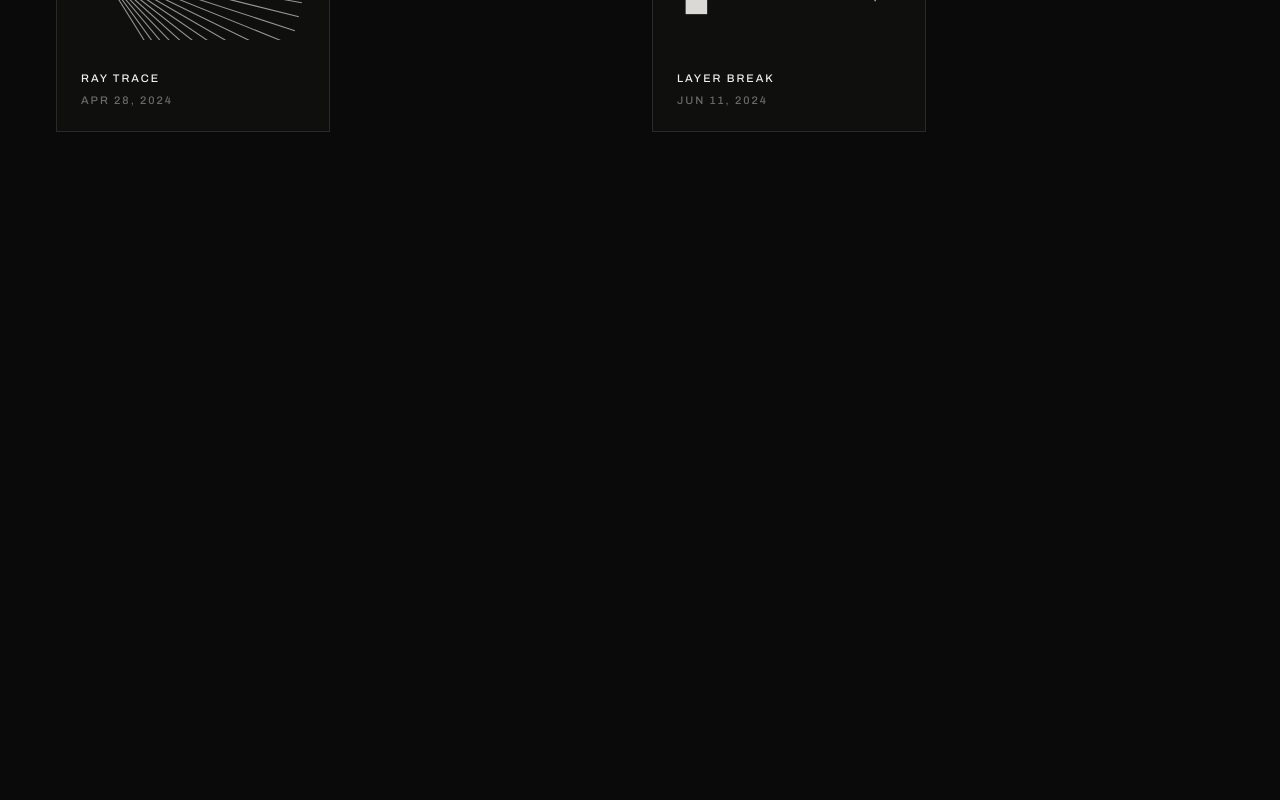
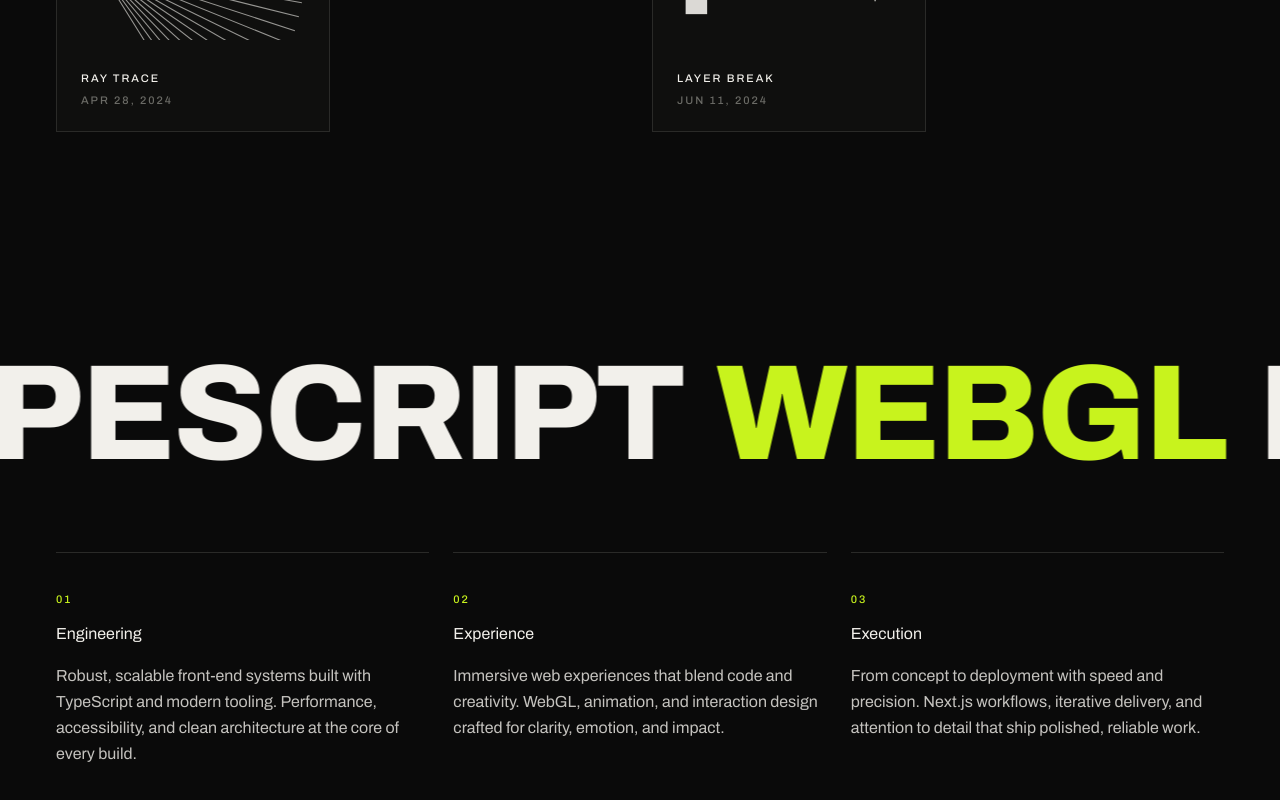
Before and after one commit to anythinghack44-sudo/portfolio, a Next.js app: page / in a window 1280 px wide. Shown: the part 3339-4139 px from the top of the page. Before the commit the page ends 3583 px from the top, so only its background shows below. Built offline with nearby package versions, Linux system fonts and the light colour scheme.

Commit message:
feat: add Capabilities section with marquee and pillars
Co-authored-by: Hrushikesh Behera <91274056+Hrushi1230@users.noreply.github.com>

```diff
--- a/app/page.tsx
+++ b/app/page.tsx
@@ -3,6 +3,7 @@ import { Hero } from '@/components/sections/hero'
 import { About } from '@/components/sections/about'
 import { Work } from '@/components/sections/work'
 import { Lab } from '@/components/sections/lab'
+import { Capabilities } from '@/components/sections/capabilities'
 
 export default function Page() {
   return (
@@ -13,6 +14,7 @@ export default function Page() {
         <About />
         <Work />
         <Lab />
+        <Capabilities />
       </main>
     </>
   )
--- /dev/null
+++ b/components/sections/capabilities.tsx
@@ -0,0 +1,78 @@
+'use client'
+
+import { capabilities } from '@/lib/content'
+import { useEffect, useRef } from 'react'
+
+export function Capabilities() {
+  const marqueeRef = useRef<HTMLDivElement>(null)
+
+  useEffect(() => {
+    const marquee = marqueeRef.current
+    if (!marquee) return
+
+    let scrollPosition = 0
+    const speed = 0.5 // pixels per frame
+
+    function animate() {
+      scrollPosition += speed
+      if (marquee) {
+        marquee.style.transform = `translateX(-${scrollPosition}px)`
+
+        // Reset when first set has scrolled past
+        const firstSet = marquee.firstElementChild as HTMLElement
+        if (firstSet && scrollPosition >= firstSet.offsetWidth) {
+          scrollPosition = 0
+        }
+      }
+      requestAnimationFrame(animate)
+    }
+
+    const raf = requestAnimationFrame(animate)
+    return () => cancelAnimationFrame(raf)
+  }, [])
+
+  return (
+    <section className="overflow-hidden py-20 lg:py-28">
+      {/* Infinite horizontal marquee */}
+      <div className="relative mb-16 overflow-hidden lg:mb-20">
+        <div ref={marqueeRef} className="flex whitespace-nowrap will-change-transform">
+          {/* Render 3 sets to ensure seamless loop */}
+          {[...Array(3)].map((_, setIndex) => (
+            <div key={setIndex} className="flex shrink-0 items-center gap-8">
+              {capabilities.marquee.map((word, wordIndex) => {
+                const isAccent = word === capabilities.accentWord
+                return (
+                  <span
+                    key={`${setIndex}-${wordIndex}`}
+                    className={`type-display ${
+                      isAccent ? 'text-accent' : 'text-foreground'
+                    }`}
+                  >
+                    {word}
+                  </span>
+                )
+              })}
+              <span className="type-display text-foreground/40">•</span>
+            </div>
+          ))}
+        </div>
+      </div>
+
+      {/* Three pillars in a 3-column grid */}
+      <div className="gutter grid gap-10 lg:grid-cols-3 lg:gap-6">
+        {capabilities.pillars.map((pillar) => (
+          <div
+            key={pillar.index}
+            className="border-t border-border pt-8 lg:pt-10"
+          >
+            <p className="type-label mb-4 text-accent">{pillar.index}</p>
+            <h3 className="type-subhead mb-4 text-foreground">{pillar.title}</h3>
+            <p className="text-pretty leading-relaxed text-foreground/80">
+              {pillar.body}
+            </p>
+          </div>
+        ))}
+      </div>
+    </section>
+  )
+}
```
